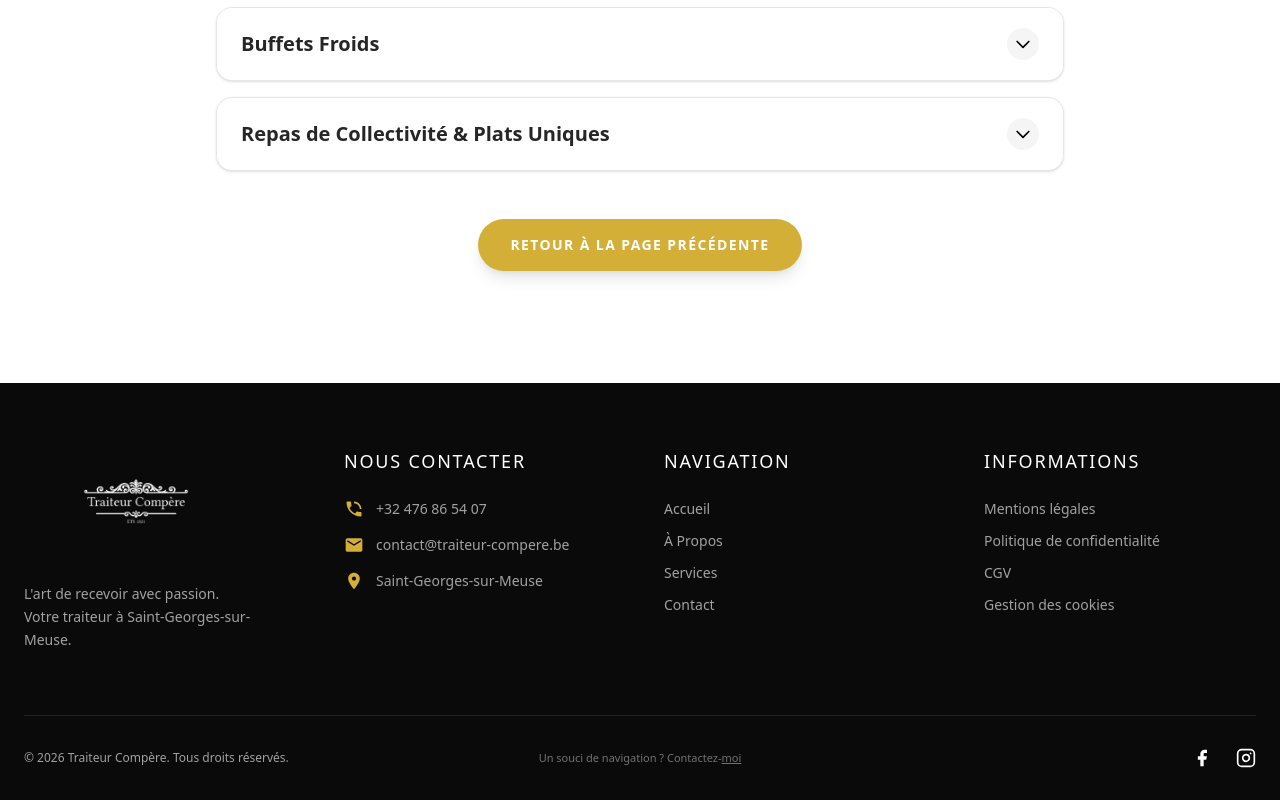
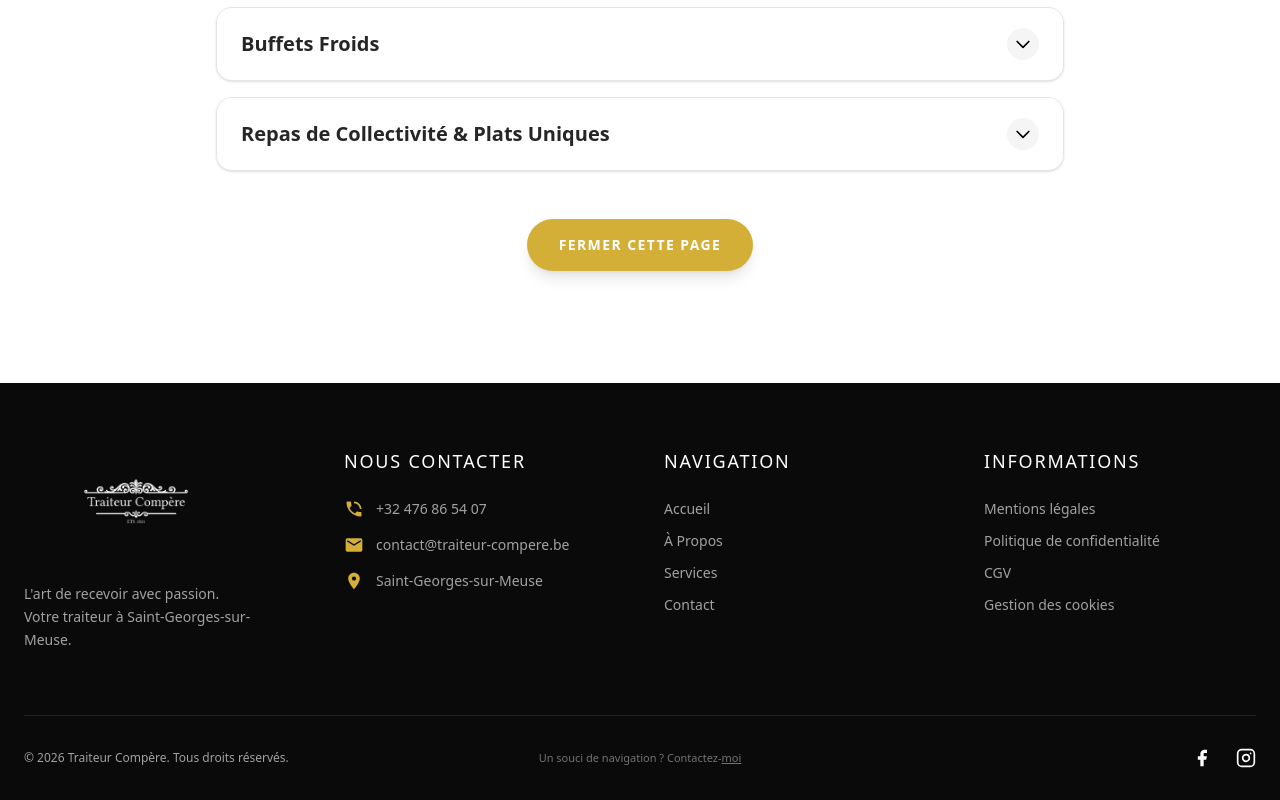
Before and after one commit to FlorianMeganck/traiteur-compere, a Next.js app: page /allergenes in a window 1280 px wide. Shown: the part 1161-1961 px from the top of the page. Built offline with nearby package versions, Linux system fonts and the light colour scheme; a web font is replaced by a local one.

Commit message:
bouton allergenes

```diff
--- a/app/allergenes/page.tsx
+++ b/app/allergenes/page.tsx
@@ -256,10 +256,10 @@ function AllergenesContent() {
 
                 <div className="mt-12 text-center pb-8">
                     <button
-                        onClick={() => router.back()}
+                        onClick={() => window.close()}
                         className="inline-block bg-[#D4AF37] text-white px-8 py-4 rounded-full font-bold uppercase tracking-widest text-sm hover:bg-black transition-colors shadow-lg"
                     >
-                        Retour à la page précédente
+                        Fermer cette page
                     </button>
                 </div>
 
```
